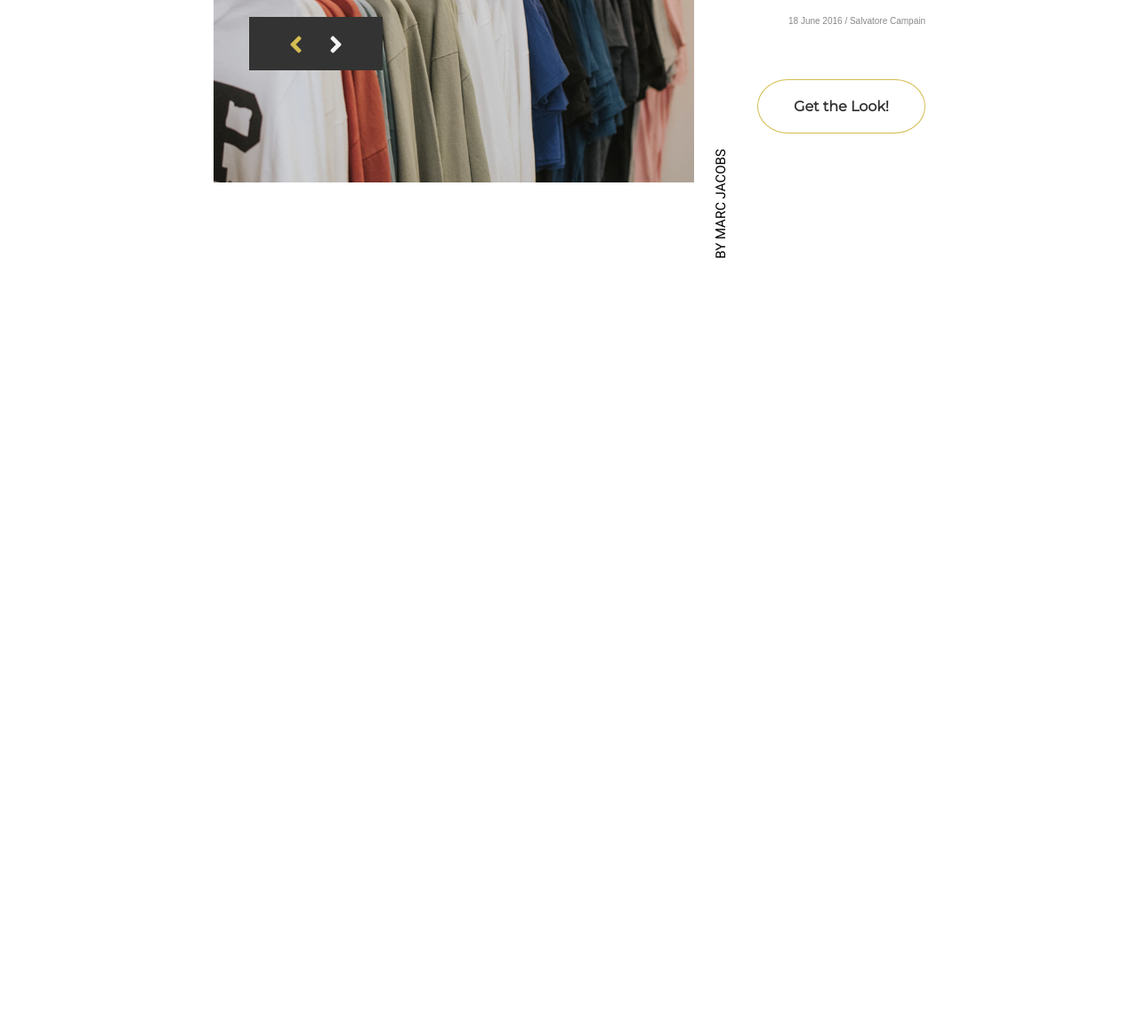
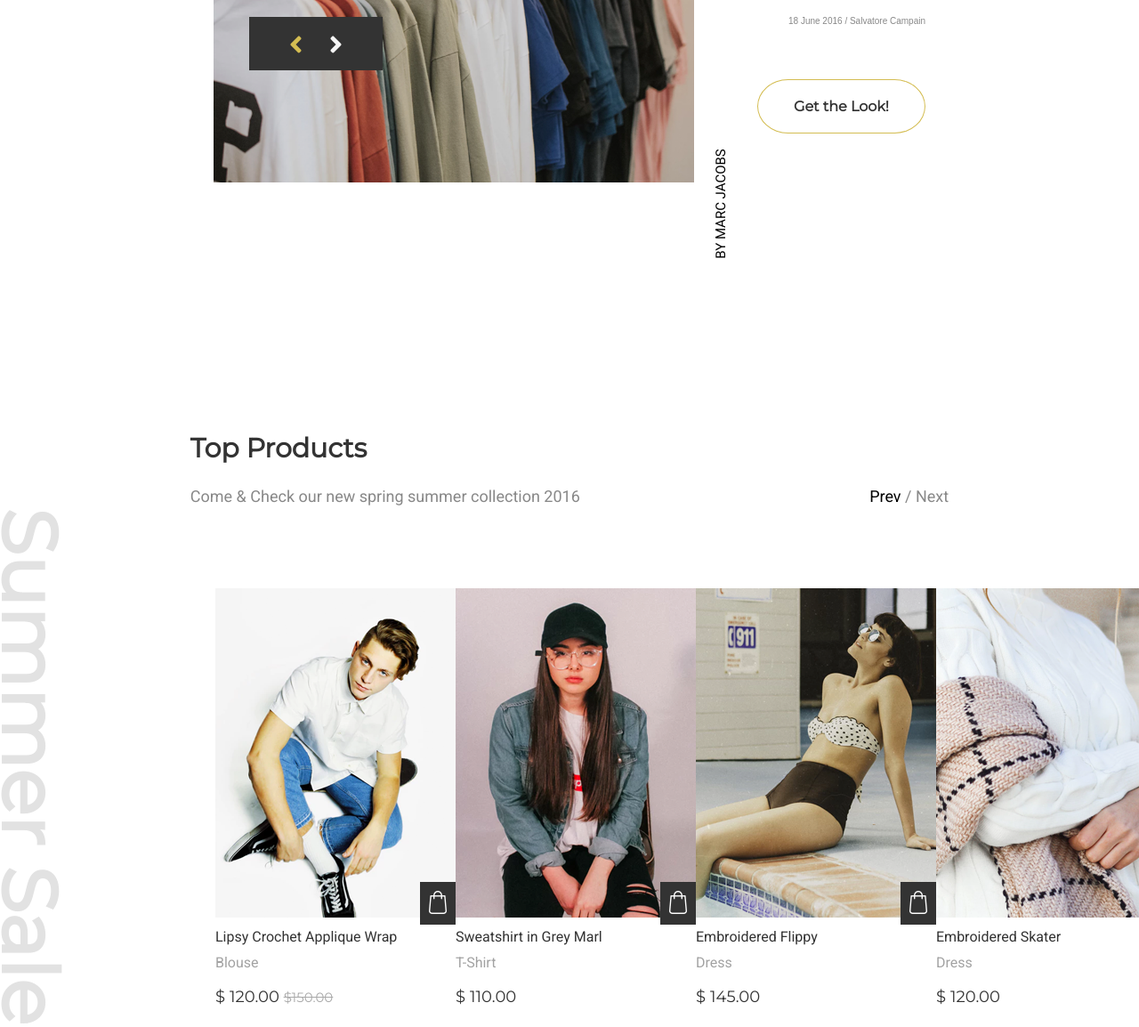
Before and after one commit to MissingPersonFGC/corey_lanier_project2, a website: page index.html in a window 1280 px wide. Shown: the part 2954-4108 px from the top of the page at 89% size. Before the commit the page ends 3254 px from the top, so only its background shows below. Drawn offline with nearby package versions, Linux system fonts and the light colour scheme; files that its build step writes are made by us from their sources.

Commit message:
we gettin' thurr

```diff
--- a/dev/styles/_typography.scss
+++ b/dev/styles/_typography.scss
@@ -86,7 +86,7 @@
     font-weight: bold;
 }
 
-.top-products__container::after {
+.top-products__container::after, .onsale-products__container::after {
     @include fontStyle(86, $montserrat);
     color: lighten($lightgrey, 22);
 }
--- a/dev/styles/main.scss
+++ b/dev/styles/main.scss
@@ -309,6 +309,71 @@ body {
     }
 }
 
+.onsale-products {
+    margin-top: 160px;
+    position: relative;
+
+    &__top-container {
+        display: flex;
+        justify-content: space-around;
+        align-items: flex-end;
+        margin: 0 4%;
+    }
+
+    &__container {
+        margin: 0 auto;
+        width: 70%;
+        position: relative;
+
+        &::after {
+            position: absolute;
+                top: 150px;
+                left: -450px;
+                content: 'Summer Sale';
+                display: inline-block;
+                transform: rotate(90deg);
+                font-weight: bold;
+        }
+
+
+        &__gallery {
+            display: flex;
+            justify-content: space-around;
+            flex-direction: row;
+            margin-top: 75px;
+
+            &__item {
+                // margin: 0 25px;
+                display: flex;
+                flex-direction: column;
+                justify-content: flex-start;
+                position: relative;
+
+                &1 {
+                    margin-left: 50px;
+                }
+
+                &__image__cart {
+                    position: absolute;
+                    right: 0;
+                    bottom: 110px;
+
+                    a {
+                        display: inline-block;
+                        background: $black;
+                        padding: 10px;
+                        transition: all 0.5s ease;
+
+                        &:hover {
+                            background: $mustard;
+                        }
+                    }
+                }
+            }
+        }
+    }
+}
+
 @import 'components/footer';
 
 @import 'media';
--- a/index.html
+++ b/index.html
@@ -185,6 +185,86 @@
 				</a>
 			</div>
 		</div>
+		<div class="top-products">
+			<div class="top-products__top-container">
+				<div class="top-products__top-container__header">
+					<h2 class="header2">Top Products</h2>
+					<p class="paragraph paragraph--grey">Come & Check our new spring summer collection 2016</p>
+				</div>
+				<div class="top-products__top-container__slider">
+					<p class="paragraph">Prev
+						<span class="paragraph--grey">/ Next</span>
+					</p>
+				</div>
+			</div>
+			<div class="onsale-products__container">
+				<div class="onsale-products__container__gallery">
+					<div class="onsale-products__container__gallery__item onsale-products__container__gallery__item1">
+						<div class="onsale-products__container__gallery__item__image">
+							<img src="images/onsale-products-1.png" alt="">
+						</div>
+						<div class="onsale-products__container__gallery__item__description">
+							<p class="paragraph--item-name">Lipsy Crochet Applique Wrap</p>
+							<p class="paragraph--item-description">Blouse</p>
+							<p class="paragraph--item-price">120.00
+								<span class="paragraph--item-price-original">$150.00</span>
+							</p>
+						</div>
+						<div class="onsale-products__container__gallery__item__image__cart">
+							<a href="">
+								<img src="images/shopping-bag.png" alt="">
+							</a>
+						</div>
+					</div>
+					<div class="onsale-products__container__gallery__item onsale-products__container__gallery__item2">
+						<div class="onsale-products__container__gallery__item__image">
+							<img src="images/onsale-products-2.png" alt="">
+						</div>
+						<div class="onsale-products__container__gallery__item__description">
+							<p class="paragraph--item-name">Sweatshirt in Grey Marl</p>
+							<p class="paragraph--item-description">T-Shirt</p>
+							<p class="paragraph--item-price">110.00</p>
+						</div>
+						<div class="onsale-products__container__gallery__item__image__cart">
+							<a href="">
+								<img src="images/shopping-bag.png" alt="">
+							</a>
+						</div>
+					</div>
+					<div class="onsale-products__container__gallery__item onsale-products__container__gallery__item3">
+						<div class="onsale-products__container__gallery__item__image">
+							<img src="images/onsale-products-3.png" alt="">
+						</div>
+						<div class="onsale-products__container__gallery__item__description">
+							<p class="paragraph--item-name">Embroidered Flippy</p>
+							<p class="paragraph--item-description">Dress</p>
+							<p class="paragraph--item-price">145.00</p>
+						</div>
+						<div class="onsale-products__container__gallery__item__image__cart">
+							<a href="">
+								<img src="images/shopping-bag.png" alt="">
+							</a>
+						</div>
+					</div>
+					<div class="onsale-products__container__gallery__item onsale-products__container__gallery__item4">
+						<div class="onsale-products__container__gallery__item__image">
+							<img src="images/onsale-products-4.png" alt="">
+						</div>
+						<div class="onsale-products__container__gallery__item__description">
+							<p class="paragraph--item-name">Embroidered Skater</p>
+							<p class="paragraph--item-description">Dress</p>
+							<p class="paragraph--item-price">120.00</p>
+						</div>
+						<div class="onsale-products__container__gallery__item__image__cart">
+							<a href="">
+								<img src="images/shopping-bag.png" alt="">
+							</a>
+						</div>
+					</div>
+				</div>
+			</div>
+		</div>
+
 	</main>
 </body>
 </html>
```
